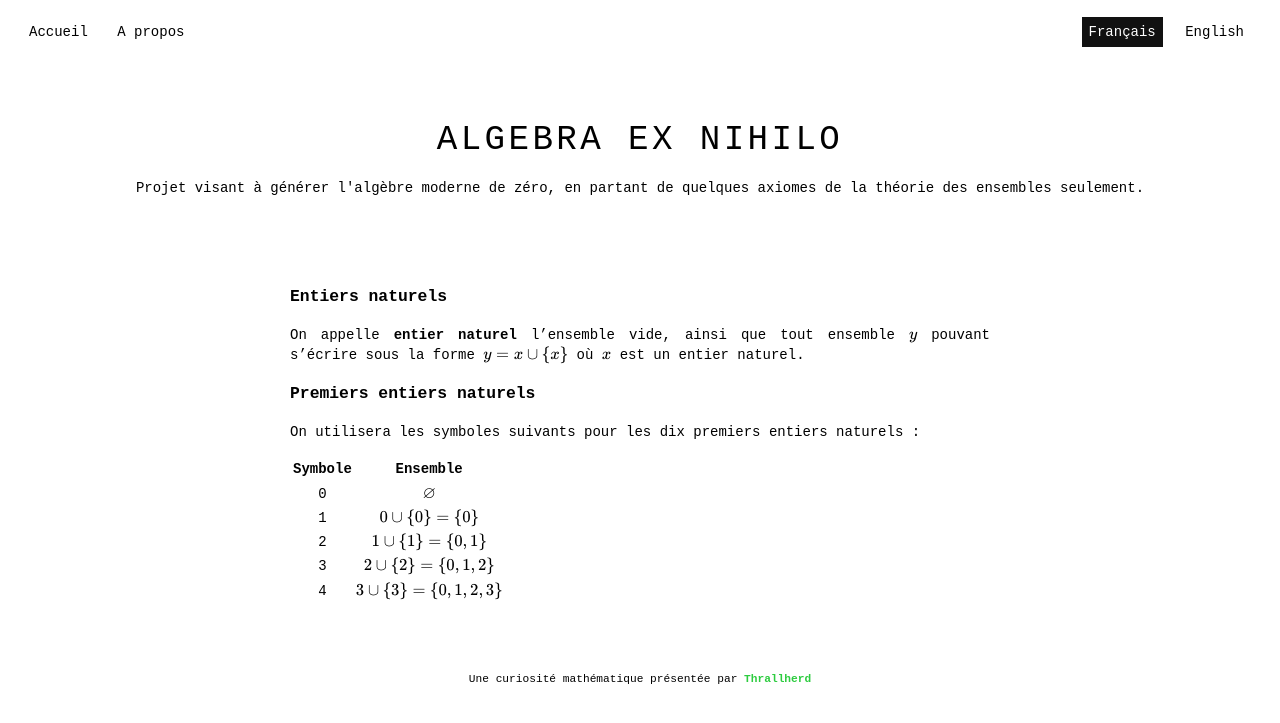
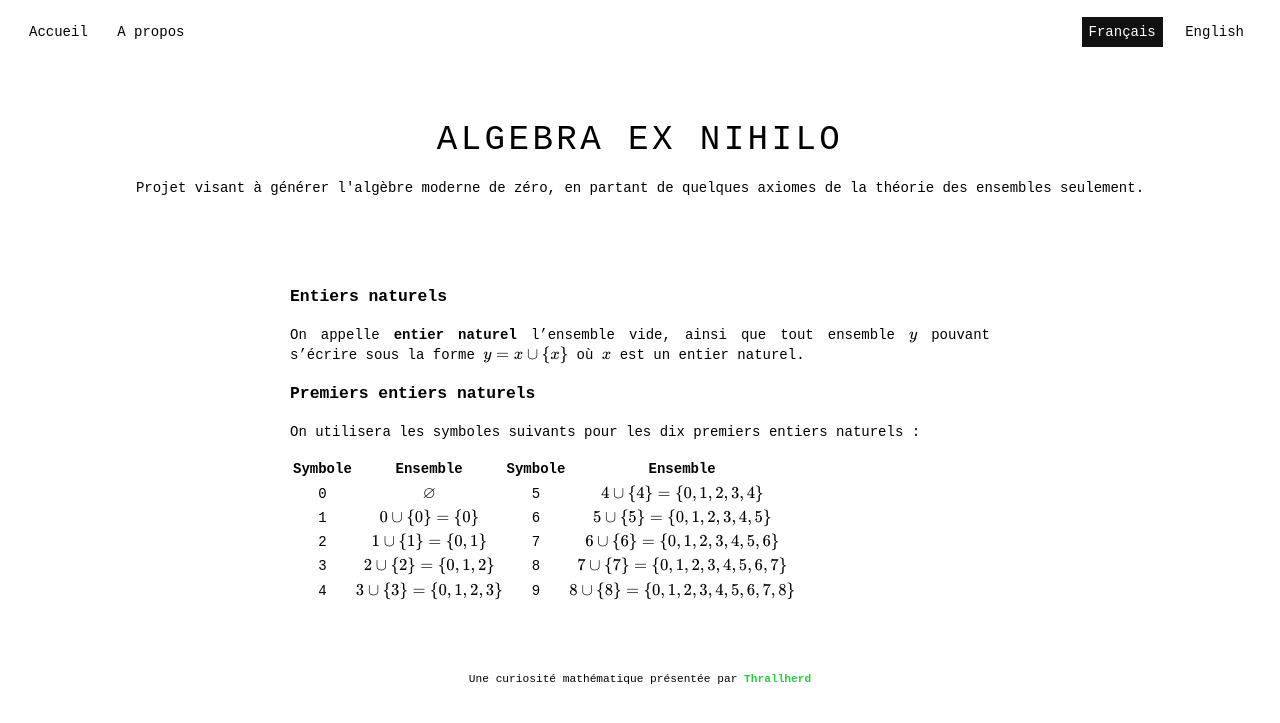
Before and after one commit to Thrallherd/AlgebraExNihilo, a Jekyll site: the page built from set_res2.md, in a window 1280 px wide. Shown: the top 723 px of the page. Built offline with Jekyll 4.4.1, drawn with Linux system fonts in a browser that asks for light colours; formulas are drawn with MathJax 3.

Commit message:
Update set_res2.md

```diff
--- a/set_res2.md
+++ b/set_res2.md
@@ -13,10 +13,10 @@ On appelle **entier naturel** l'ensemble vide, ainsi que tout ensemble $$y$$ pou
 ### Premiers entiers naturels
 On utilisera les symboles suivants pour les dix premiers entiers naturels :
 
-| Symbole | Ensemble |
-| :-----: | :------: |
-| 0 | $$\varnothing$$ |
-| 1 | $$0 \cup \{ 0 \} = \{ 0 \}$$ |
-| 2 | $$1 \cup \{ 1 \} = \{ 0, 1 \}$$ |
-| 3 | $$2 \cup \{ 2 \} = \{ 0, 1, 2 \}$$ |
-| 4 | $$3 \cup \{ 3 \} = \{ 0, 1, 2, 3 \}$$ |
+| Symbole | Ensemble | Symbole | Ensemble |
+| :-----: | :------: | :-----: | :------: |
+| 0 | $$\varnothing$$ | 5 | $$4 \cup \{ 4 \} = \{ 0, 1, 2, 3, 4 \}$$ |
+| 1 | $$0 \cup \{ 0 \} = \{ 0 \}$$ | 6 | $$5 \cup \{ 5 \} = \{ 0, 1, 2, 3, 4, 5 \}$$ |
+| 2 | $$1 \cup \{ 1 \} = \{ 0, 1 \}$$ | 7 | $$6 \cup \{ 6 \} = \{ 0, 1, 2, 3, 4, 5, 6 \}$$ |
+| 3 | $$2 \cup \{ 2 \} = \{ 0, 1, 2 \}$$ | 8 | $$7 \cup \{ 7 \} = \{ 0, 1, 2, 3, 4, 5, 6, 7 \}$$ |
+| 4 | $$3 \cup \{ 3 \} = \{ 0, 1, 2, 3 \}$$ | 9 | $$8 \cup \{ 8 \} = \{ 0, 1, 2, 3, 4, 5, 6, 7, 8 \}$$ |
```
